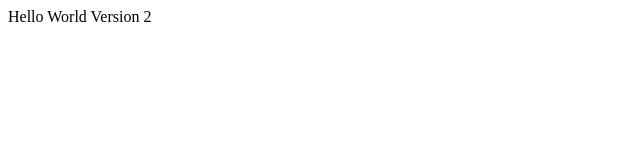
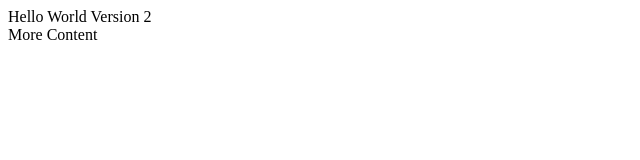
Before and after one commit to wcober1/INFO1247-TestRepo, a plain HTML site: page index.html in a window 1280 px wide. Shown: the full height of the page, 0-640 px from the left. Drawn offline with Linux system fonts and the light colour scheme.

Commit message:
Added Label

```diff
--- a/index.html
+++ b/index.html
@@ -11,5 +11,6 @@
     Hello World
     Version 2
 </div>
+<label>More Content</label>
 </body>
 </html>
```
